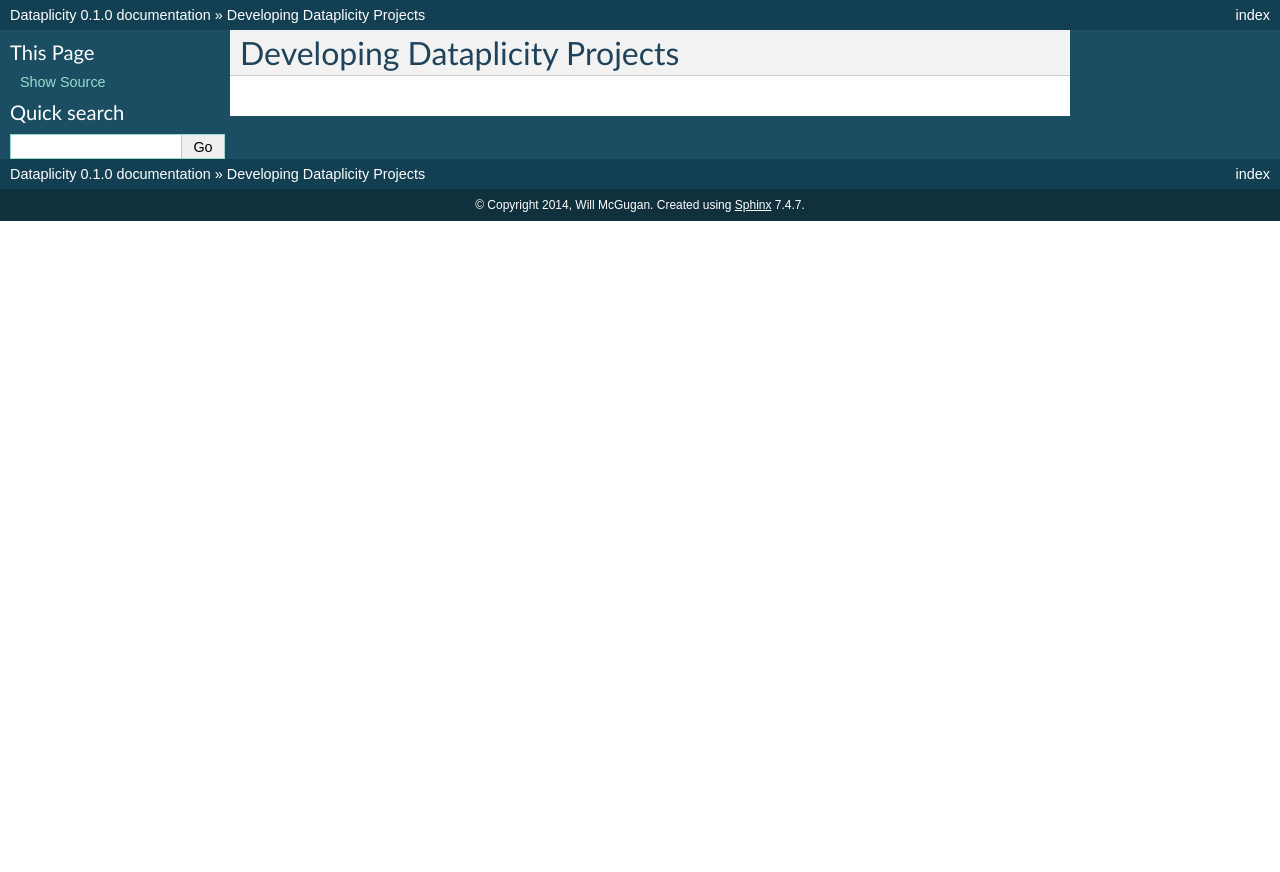
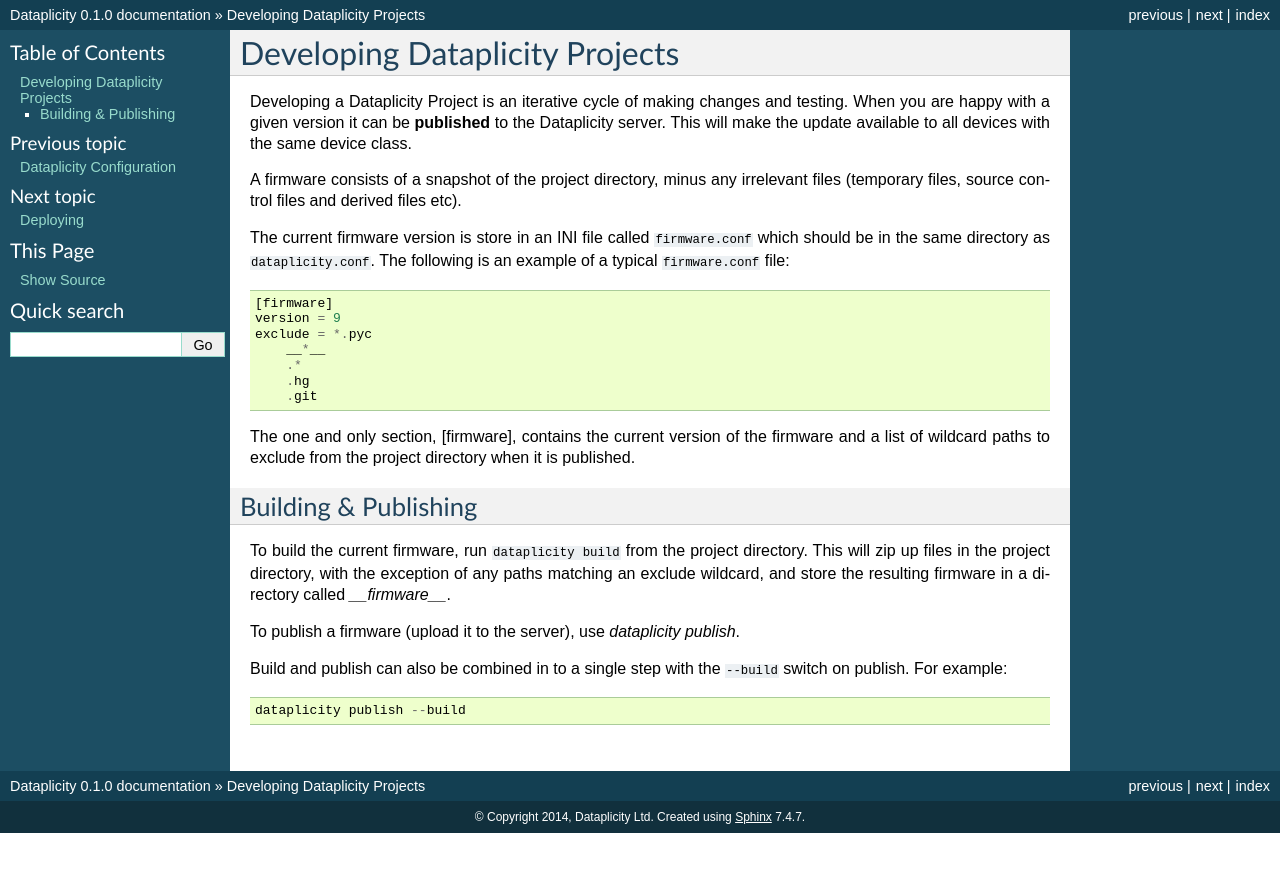
Before and after one commit to vascokk/dataplicity, a Sphinx documentation site: the page built from docs/developing.rst, in a window 1280 px wide. Shown: the top 872 px of the page. Built offline with Sphinx 7.4.7, drawn with Linux system fonts in a browser that asks for light colours.

Commit message:
fixes and docs

```diff
--- a/docs/conf.py
+++ b/docs/conf.py
@@ -44,7 +44,7 @@
 
 # General information about the project.
 project = u'Dataplicity'
-copyright = u'2014, Will McGugan'
+copyright = u'2014, Dataplicity Ltd'
 
 # The version info for the project you're documenting, acts as replacement for
 # |version| and |release|, also used in various other places throughout the
--- a/docs/developing.rst
+++ b/docs/developing.rst
@@ -1,2 +1,30 @@
 Developing Dataplicity Projects
 ===============================
+
+Developing a Dataplicity Project is an iterative cycle of making changes and testing. When you are happy with a given version it can be **published** to the Dataplicity server. This will make the update available to all devices with the same device class.
+
+A firmware consists of a snapshot of the project directory, minus any irrelevant files (temporary files, source control files and derived files etc).
+
+The current firmware version is store in an INI file called ``firmware.conf`` which should be in the same directory as ``dataplicity.conf``. The following is an example of a typical ``firmware.conf`` file::
+
+    [firmware]
+    version = 9
+    exclude = *.pyc
+        __*__
+        .*
+        .hg
+        .git
+
+The one and only section, [firmware], contains the current version of the firmware and a list of wildcard paths to exclude from the project directory when it is published.
+
+
+Building & Publishing
+~~~~~~~~~~~~~~~~~~~~~
+
+To build the current firmware, run ``dataplicity build`` from the project directory. This will zip up files in the project directory, with the exception of any paths matching an exclude wildcard, and store the resulting firmware in a directory called `__firmware__`.
+
+To publish a firmware (upload it to the server), use `dataplicity publish`.
+
+Build and publish can also be combined in to a single step with the ``--build`` switch on publish. For example::
+
+    dataplicity publish --build
--- a/docs/index.rst
+++ b/docs/index.rst
@@ -13,6 +13,11 @@
 
    quickstart
 
+   dataplicitycommand
+   dataplicityconf
+   developing
+   deploying
+
 
 
 Indices and tables
```
Also changed, not shown: docs/dataplicitycommand.rst (added, +86 -0 lines), docs/dataplicityconf.rst (added, +137 -0 lines), docs/deploying.rst (added, +20 -0 lines), 5 other files.
